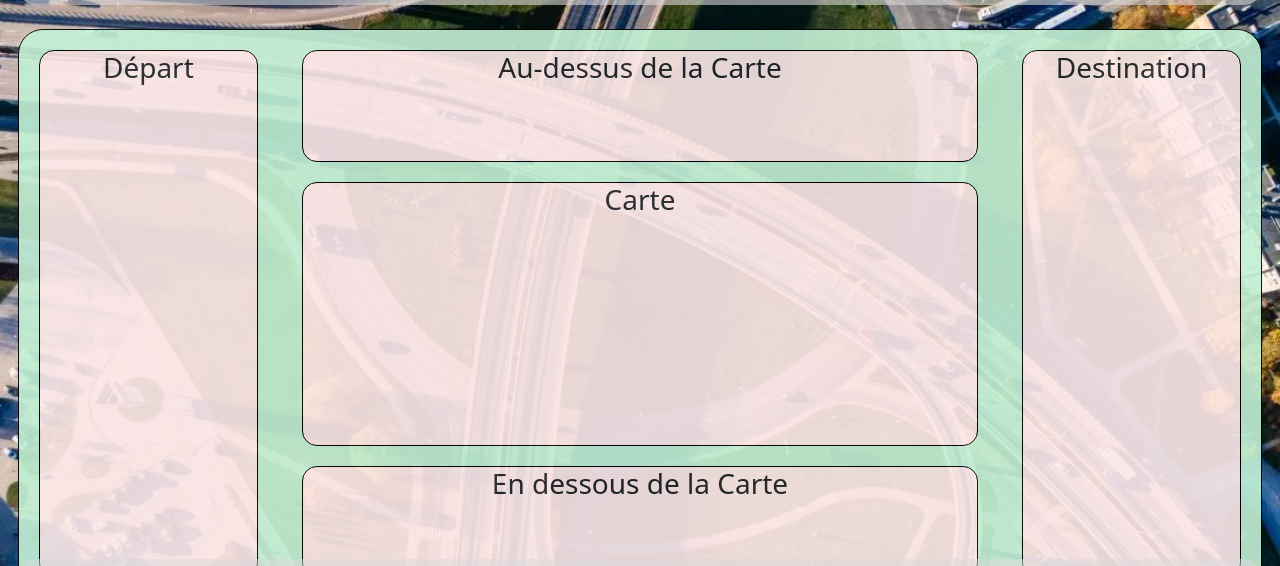
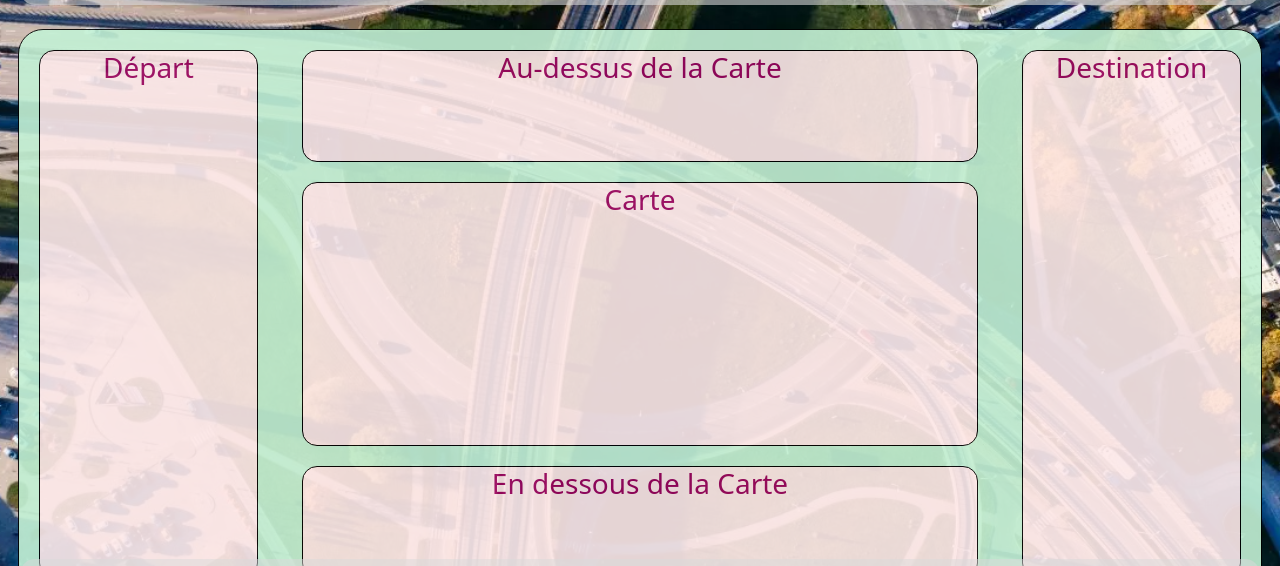
Before and after one commit to gus0660/KESKIA-ADM, a website: page destination.html in a window 1280 px wide. Shown: the part 121-687 px from the top of the page. Drawn offline with nearby package versions, Linux system fonts and the light colour scheme.

Commit message:
couleur texte

```diff
--- a/destination.html
+++ b/destination.html
@@ -18,22 +18,22 @@
     <main class="row gx-5"
       style="background-color: #C3F1D5; opacity: 0.9; border-radius: 25px; border: 1px solid black;">
       <div class="col side-div text-center" style="background-color: #FEEAEA; margin-top: 20px;">
-        <h3 class="fs-3 fs-sm-6">Départ</h3>
+        <h3 class="custom-color fs-3 fs-sm-6">Départ</h3>
       </div>
       <div class="col-7">
 
         <div class="top-div text-center" style="background-color: #FEEAEA;">
-          <h3 class="fs-3 d-none d-md-block">Au-dessus de la Carte</h3>
+          <h3 class="custom-color fs-3 d-none d-md-block">Au-dessus de la Carte</h3>
         </div>
         <div class="center-div text-center" style="background-color: #FEEAEA;">
-          <h3 class="fs-3 d-none d-md-block">Carte</h3>
+          <h3 class="custom-color fs-3 d-none d-md-block">Carte</h3>
         </div>
         <div class="bottom-div text-center" style="background-color: #FEEAEA;">
-          <h3 class="fs-3 d-none d-md-block">En dessous de la Carte</h3>
+          <h3 class="custom-color fs-3 d-none d-md-block">En dessous de la Carte</h3>
         </div>
       </div>
       <div class="col side-div text-center" style="background-color: #FEEAEA; margin-top: 20px;">
-        <h3 class="fs-3 fs-sm-6">Destination</h3>
+        <h3 class="custom-color fs-3 fs-sm-6">Destination</h3>
       </div>
     </main>
   </div>
--- a/styles.css
+++ b/styles.css
@@ -177,7 +177,7 @@
     height: 28vh;
     width: 46vh;
   }
-  .h3Tel {
-    font-size: 0.15rem;
-  }
 }
+.custom-color {
+  color: #9B055F;
+}
```
